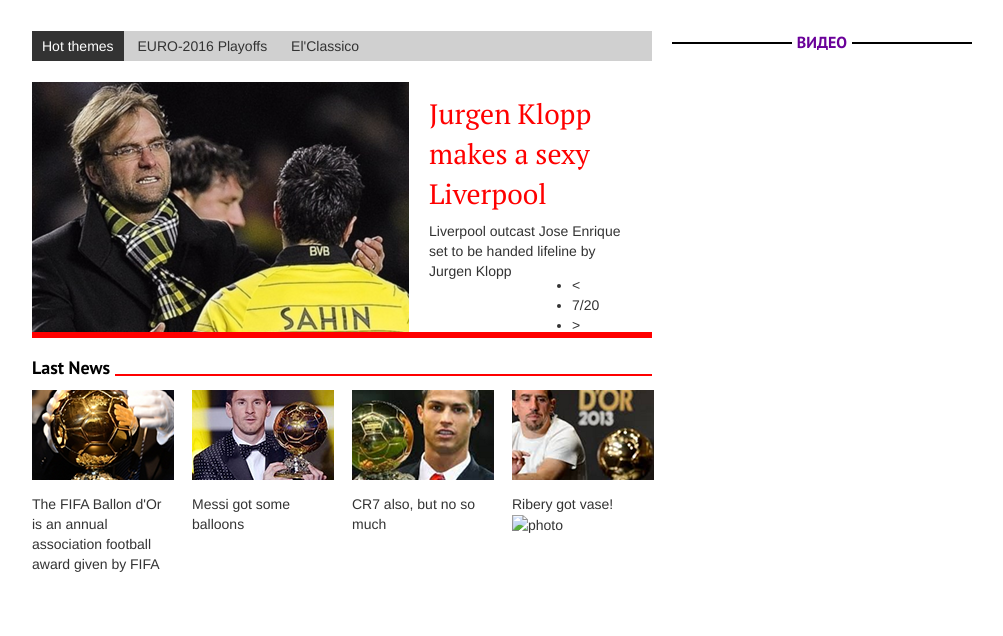
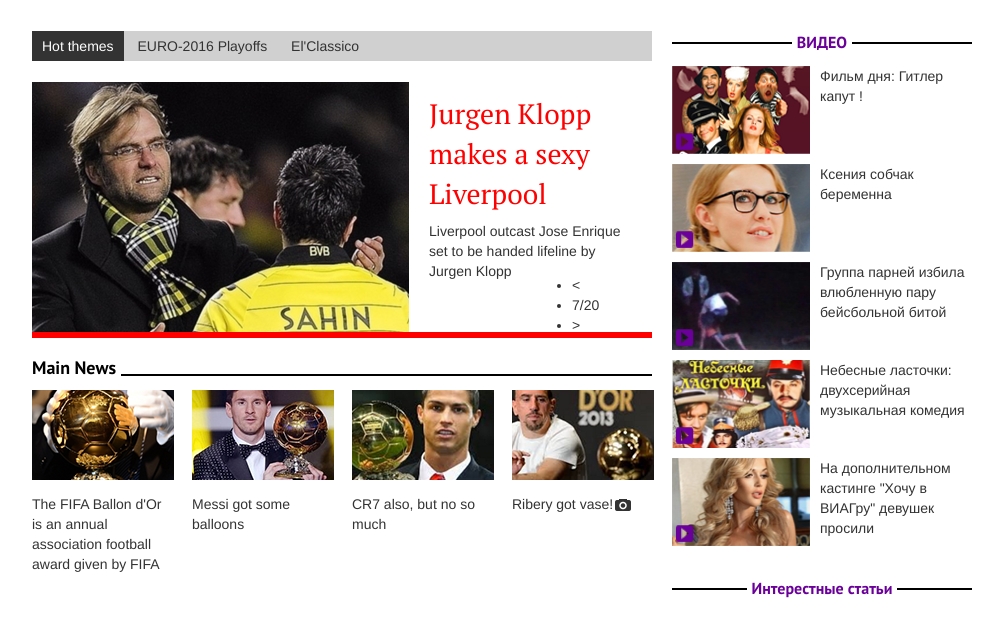
Before and after one commit to dixomk/page-layout, a website built with webpack: page public/index.html in a window 1280 px wide. Shown: the whole page, without its empty margins (138-1141 px from the left). Built offline with nearby package versions, Linux system fonts and the light colour scheme.

Commit message:
start implement side bar

```diff
--- a/package.json
+++ b/package.json
@@ -13,6 +13,7 @@
     "autoprefixer": "^6.5.1",
     "bootstrap-sass": "^3.3.7",
     "css-loader": "^0.25.0",
+    "file-loader": "^0.9.0",
     "node-sass": "^3.10.1",
     "node-static": "^0.7.9",
     "postcss": "^5.2.5",
--- a/public/index.html
+++ b/public/index.html
@@ -33,7 +33,7 @@
                     </div>
                 </div>
                 <h3 class="news-header-container">
-                    <span>Last News</span>
+                    <span>Main News</span>
                 </h3>
                 <div class="row">
                         <div class="col-md-3 news-main">
@@ -50,14 +50,48 @@
                         </div>
                         <div class="col-md-3 news-main">
                             <p><img src="./img/ribery.png" title="" alt=""></p>
-                            <span>Ribery got vase!<img src="" title="" alt="photo"/></span>
+                            <span>Ribery got vase!<img src="./img/photo_icon.png" title="" alt="photo"/></span>
                         </div>
                 </div>
             </div>
             <div class="col-md-4">
-                <h3 class='section-header'>
-                    <span>ВИДЕО</span>
-                </h3>
+                <div class="side-bar side-bar__right">
+                    <div class="last-video">
+                        <h3 class='last-video__header section-header'>
+                            <span class="section-header__title">ВИДЕО</span>
+                        </h3>
+                        <div class="video-box">
+                            <img class="video-box__icon" src="./img/stink.png"/>
+                            <span class="video-box__title">Фильм дня: Гитлер капут !</span>
+                            <a class="video-box__btn-play" title="play video" alt="play video"></a>
+                        </div>
+                        <div class="video-box">
+                            <img class="video-box__icon" src="./img/sobchak.png"/>
+                            <span class="video-box__title">Ксения собчак беременна</span>
+                            <a class="video-box__btn-play" title="play video" alt="play video"></a>
+                        </div>
+                        <div class="video-box">
+                            <img class="video-box__icon" src="./img/groupboys.png"/>
+                            <span class="video-box__title">Группа парней избила влюбленную пару бейсбольной битой</span>
+                            <a class="video-box__btn-play" title="play video" alt="play video"></a>
+                        </div>
+                        <div class="video-box">
+                            <img class="video-box__icon" src="./img/lastocki.png"/>
+                            <span class="video-box__title">Небесные ласточки: двухсерийная музыкальная комедия</span>
+                            <a class="video-box__btn-play" title="play video" alt="play video"></a>
+                        </div>
+                        <div class="video-box">
+                            <img class="video-box__icon" src="./img/viagra.png"/>
+                            <span class="video-box__title">На дополнительном кастинге "Хочу в ВИАГру" девушек просили</span>
+                            <a class="video-box__btn-play" title="play video" alt="play video"></a>
+                        </div>
+                    </div>
+                    <div class="last-article">
+                        <h3 class='last-article__header section-header'>
+                            <span class="section-header__title">Интерестные статьи</span>
+                        </h3>
+                    </div>
+                </div>
             </div>
         </div>
     </boby>
--- a/src/css/components/article-header/news-header.scss
+++ b/src/css/components/article-header/news-header.scss
@@ -2,6 +2,5 @@
 
 .news-header-container{
     margin:10px 0 0 0;
-    // padding: 10px 0 10px 0;
-   @include withLineHeader(#000, #f00, "PT Sans", 18px);
+   @include withLineHeader(#000, #000, "PT Sans", 18px);
 }
--- a/src/css/components/section-header/section-header.scss
+++ b/src/css/components/section-header/section-header.scss
@@ -9,7 +9,7 @@
     margin:0;
     padding: 0;
     height:30px;
-    margin-top: 31px;
+    margin: 31px 0 5px 0;
     position:relative;
     text-align: center;
     &::after{
--- /dev/null
+++ b/src/css/components/video-box/video-box.scss
@@ -0,0 +1,22 @@
+.video-box{
+  position:relative;
+  margin-bottom:10px;
+  overflow:hidden;
+  &__title{}
+  &__icon{
+    float:left;
+    margin-right:10px;
+    width:138px;
+    height:88px;
+  }
+  &__btn-play{
+    position:absolute;
+    width:20px;
+    height:20px;
+    background-image:url("../../public/img/video_icon_pink.png");
+    background-size:20px 20px;
+    top:65px;
+    left:3px;
+    cursor:pointer;
+  }
+}
--- a/src/css/main.scss
+++ b/src/css/main.scss
@@ -11,3 +11,4 @@
 @import "./components/slider/slide-short";
 // section-header
 @import "./components/section-header/section-header";
+@import "./components/video-box/video-box";
--- a/webpack.config.js
+++ b/webpack.config.js
@@ -1,16 +1,25 @@
-var autoprefixer = require("autoprefixer");
-
+var autoprefixer = require('autoprefixer');
+var webpack = require('webpack');
+console.log(__dirname);
 module.exports = {
+    context: __dirname,
     entry: "./src/index.js",
     output: {
         filename:"index.js",
         path: './public/'
+     },
+     resolve: {
+       extensions: ['', '.js'],
      },
      module: {
         loaders: [
             {
                 test: /\.scss$/,
                 loaders:["style", "css", "postcss", "sass"]
+            },
+            {
+                test: /\.jpg$|\.png$/,
+                loader:"file-loader?name=./img/[name].[ext]"
             }
         ],
         postcss: function() {
@@ -18,5 +27,9 @@
                 autoprefixer({ browsers: ['last 2 versions'] })
             ];
         }
-    }
+    },
+    plugins:[
+        new webpack.optimize.DedupePlugin(),
+        new webpack.optimize.OccurenceOrderPlugin()
+    ]
  };
```
Also changed, not shown: public/index.js (+36 -30 lines).
